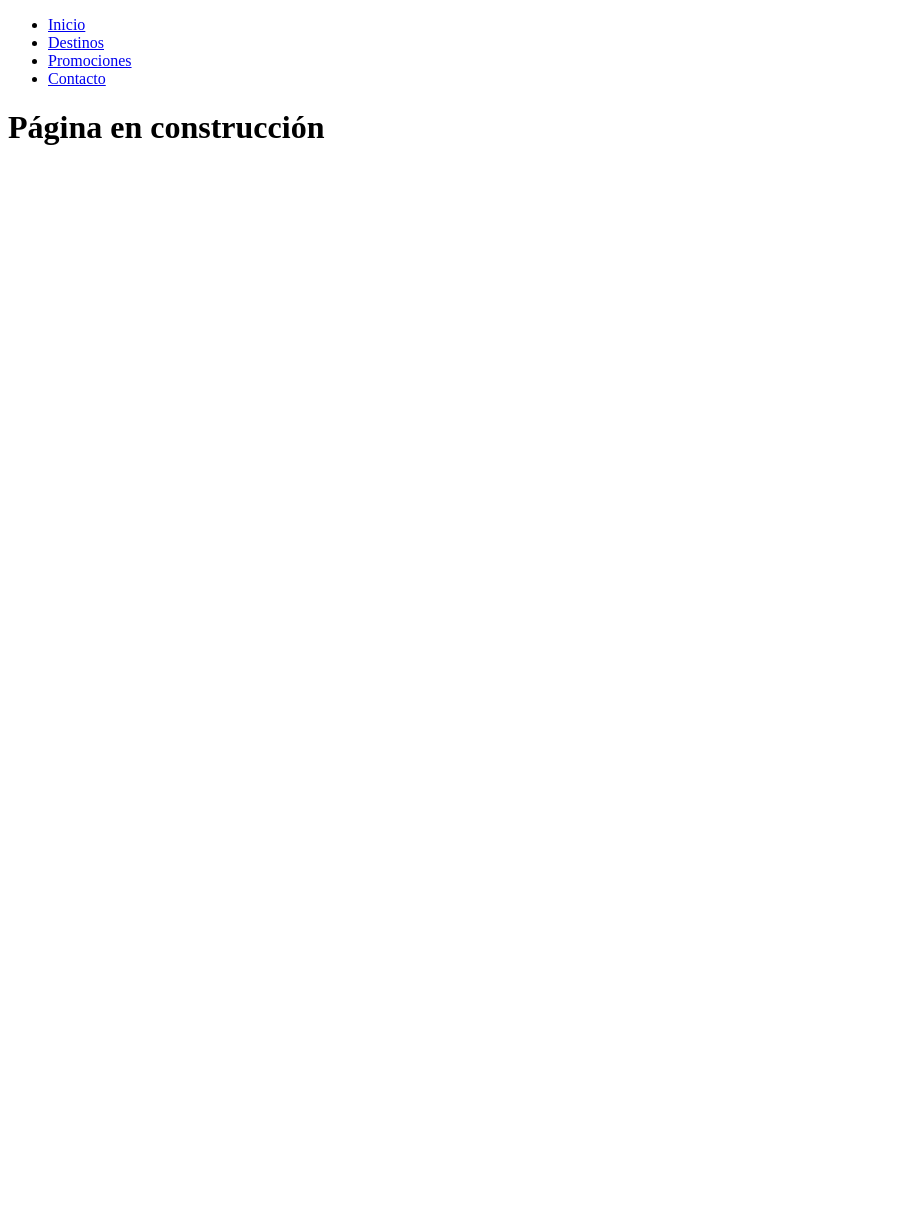
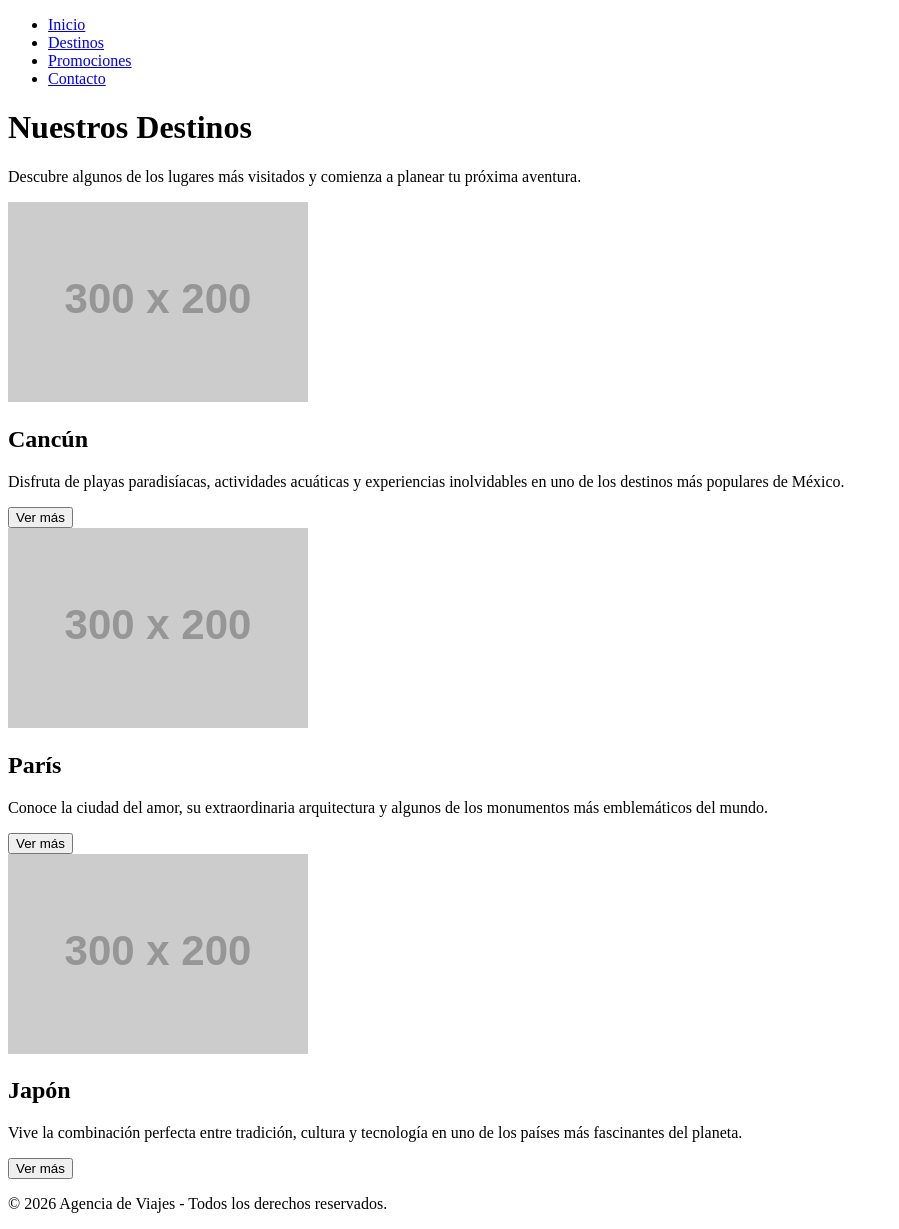
Before and after one commit to mateolozanop/La-agencia-de-viajes, a plain HTML site: page destinos.html in a window 1280 px wide. Shown: the whole page, without its empty margins (0-899 px from the left). Before the commit the page ends 800 px from the top, so only its background shows below. Drawn offline with Linux system fonts and the light colour scheme; placeholder pictures from the web are drawn by us.

Commit message:
Se implementa la página de destinos del sitio web

```diff
--- a/destinos.html
+++ b/destinos.html
@@ -8,29 +8,165 @@
     <meta name="viewport"
         content="width=device-width, initial-scale=1.0">
 
-    <title>Destinos</title>
+    <title>
+        Destinos
+    </title>
 
 </head>
 
 <body>
 
+
+    <!-- Barra de navegación -->
+
     <nav>
 
         <ul>
 
-            <li><a href="index.html">Inicio</a></li>
-            <li><a href="destinos.html">Destinos</a></li>
-            <li><a href="ofertas.html">Promociones</a></li>
-            <li><a href="contacto.html">Contacto</a></li>
+            <li>
+                <a href="index.html">
+                    Inicio
+                </a>
+            </li>
+
+            <li>
+                <a href="destinos.html">
+                    Destinos
+                </a>
+            </li>
+
+            <li>
+                <a href="ofertas.html">
+                    Promociones
+                </a>
+            </li>
+
+            <li>
+                <a href="contacto.html">
+                    Contacto
+                </a>
+            </li>
 
         </ul>
 
     </nav>
 
 
-    <h1>
-        Página en construcción
-    </h1>
+
+    <!-- Encabezado -->
+
+    <header>
+
+        <h1>
+            Nuestros Destinos
+        </h1>
+
+        <p>
+            Descubre algunos de los lugares más visitados
+            y comienza a planear tu próxima aventura.
+        </p>
+
+    </header>
+
+
+
+    <!-- Destino 1 -->
+
+    <section>
+
+        <article>
+
+            <img src="https://placehold.co/300x200"
+                alt="Cancún">
+
+            <h2>
+                Cancún
+            </h2>
+
+            <p>
+                Disfruta de playas paradisíacas, actividades
+                acuáticas y experiencias inolvidables en uno
+                de los destinos más populares de México.
+            </p>
+
+            <button>
+                Ver más
+            </button>
+
+        </article>
+
+    </section>
+
+
+
+    <!-- Destino 2 -->
+
+    <section>
+
+        <article>
+
+            <img src="https://placehold.co/300x200"
+                alt="París">
+
+            <h2>
+                París
+            </h2>
+
+            <p>
+                Conoce la ciudad del amor, su extraordinaria
+                arquitectura y algunos de los monumentos más
+                emblemáticos del mundo.
+            </p>
+
+            <button>
+                Ver más
+            </button>
+
+        </article>
+
+    </section>
+
+
+
+    <!-- Destino 3 -->
+
+    <section>
+
+        <article>
+
+            <img src="https://placehold.co/300x200"
+                alt="Japón">
+
+            <h2>
+                Japón
+            </h2>
+
+            <p>
+                Vive la combinación perfecta entre tradición,
+                cultura y tecnología en uno de los países más
+                fascinantes del planeta.
+            </p>
+
+            <button>
+                Ver más
+            </button>
+
+        </article>
+
+    </section>
+
+
+
+    <!-- Pie de página -->
+
+    <footer>
+
+        <p>
+            © 2026 Agencia de Viajes - Todos los derechos
+            reservados.
+        </p>
+
+    </footer>
 
 
 </body>
```
